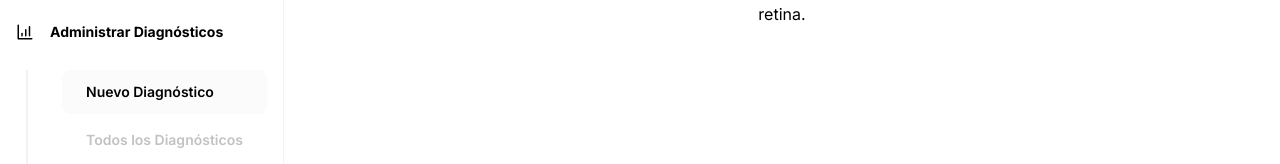
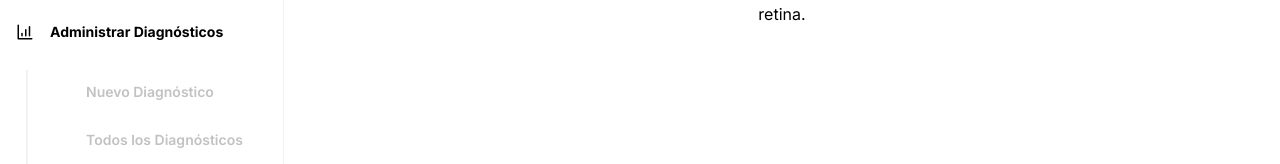
Before and after one commit to omgismartinez/eye, a Next.js app: page / in a window 1280 px wide. Shown: the part 127-291 px from the top of the page. Built offline with nearby package versions, Linux system fonts and the light colour scheme.

Commit message:
🌌 refactor (sidebar): navigation menu diagnoses

```diff
--- a/components/sidebar.tsx
+++ b/components/sidebar.tsx
@@ -1,3 +1,5 @@
+'use client'
+
 import {
     BadgeCheck,
     BarChart4,
@@ -5,8 +7,12 @@ import {
     Settings,
     Users
 } from 'lucide-react'
+import Link from 'next/link'
+import clsx from 'clsx'
+import { usePathname } from 'next/navigation'
 
 export default function Sidebar() {
+    const pathname = usePathname()
     return (
         <aside className='border-r border-_gray-border pt-[73px] pb-6 min-h-screen'>
             <h1 className='text-_main font-medium text-xs uppercase px-4 py-6'>Menu</h1>
@@ -22,9 +28,13 @@ export default function Sidebar() {
                                     <div className='w-[2px] h-[120px] bg-_gray-border' />
                                 </div>
                                 <div className='flex flex-col gap-1 font-semibold text-_gray-C2C2C2'>
-                                    <button className='flex items-center gap-4 px-6 py-3 whitespace-nowrap rounded-lg bg-_gray-select text-_main'>
+                                    <Link
+                                        href='/new'
+                                        className={clsx(`flex items-center gap-4 px-6 py-3 w-full whitespace-nowrap rounded-lg hover:bg-_gray-select`, {
+                                            'bg-_gray-select text-_main': pathname === '/new'
+                                        })}>
                                         Nuevo Diagnóstico
-                                    </button>
+                                    </Link>
                                     <button className='flex items-center gap-4 px-6 py-3 whitespace-nowrap rounded-lg hover:bg-_gray-select'>
                                         Todos los Diagnósticos
                                     </button>
```
